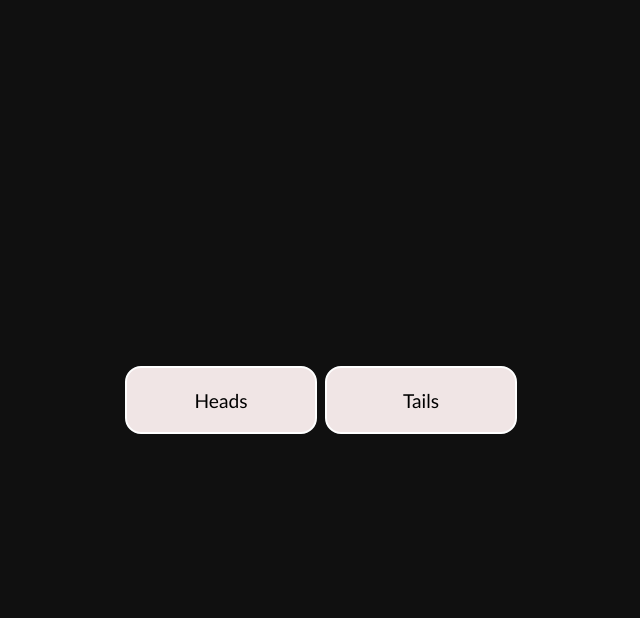
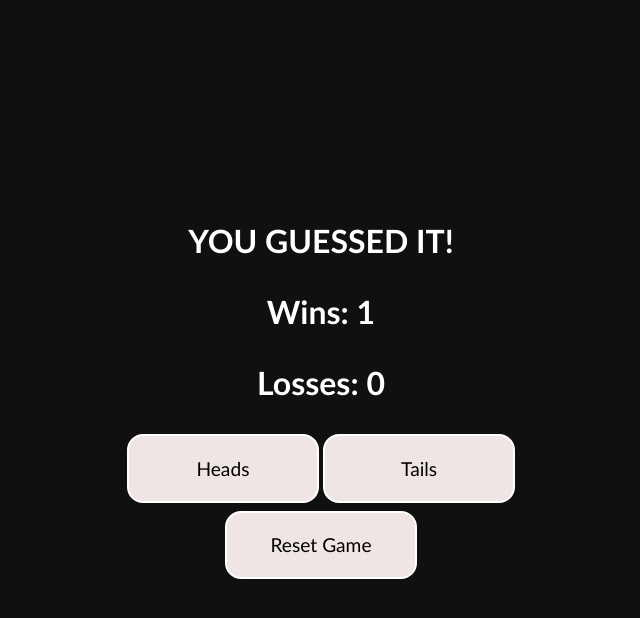
Before and after one commit to sanchezZin/simple-coin-flip-guessing-game, a plain HTML site: page index.html in a window 1280 px wide. Both pictures are taken after a click on the button "Heads". Shown: the whole page, without its empty margins (319-959 px from the left). Drawn offline with Linux system fonts and the light colour scheme.

Commit message:
Add files via upload

```diff
--- a/index.html
+++ b/index.html
@@ -13,6 +13,11 @@
             font-family:'Trebuchet MS', 'Lucida Sans Unicode', 'Lucida Grande', 'Lucida Sans', Arial, sans-serif
         }
 
+        h1 {
+            color: white;
+            margin-bottom: 1.5rem;
+        }
+
         body {
 
             display: flex;
@@ -20,6 +25,7 @@
             justify-content: center;
             height: 100vh;
             background-color: #101010;
+            flex-direction: column;
             gap: 0.5rem;
         }
 
@@ -37,32 +43,99 @@
 </head>
 <body>
 
+    <h1 id="guess-result"></h1>
+    <h1 class="heading1" id="heading-1">Wins: </h1>
+    <h1 class="heading2" id="heading-2">Losses: </h1>
+       <div class="button-container">
+        <button onclick="
 
+                playGame('heads');
 
-            <button onclick="
+        ">Heads</button>
+    <button onclick="
 
-                console.log(result);
-                result === 'heads' ? alert('You guessed it!') : alert('You did not guessed it!');
-                randomNumber = Math.random();
+playGame('tails');
 
-                result = randomNumber > 0.5 ? 'heads' : 'tails';
+    ">Tails</button>
+       </div>
 
-                ">Heads</button>
-            <button onclick="
+       <button onclick="resetGame()">Reset Game</button>
 
-            console.log(result);
-              result === 'tails' ? alert('You guessed it!') : alert('You did not guessed it!');
-                randomNumber = Math.random();
-
-                result = randomNumber > 0.5 ? 'heads' : 'tails';
-
-            ">Tails</button>
 
 
 
     <script>
-        let randomNumber = Math.random();
-        let result = randomNumber > 0.5 ? 'heads' : 'tails';
+
+        // Object
+        // Player Object
+        const player = JSON.parse(localStorage.getItem('score')) || {
+            wins: 0,
+            losses: 0,
+        };
+
+        let heading1 = document.getElementById('heading-1');
+        let heading2 = document.getElementById('heading-2');
+        heading1.innerHTML = `Wins: ${player['wins']}`;
+        heading2.innerHTML = `Losses: ${player['losses']}`;
+
+        // GUESSING DISPLAY TEXT
+        let guessHeading = document.getElementById('guess-result');
+
+        // A function that plays the game
+        // Adds a parameter [guess] a value that which choose either heads or tails
+        function playGame(guess) {
+
+            let result = getResult(); // Gets the result either heads or tails
+
+
+            if(guess === result) {
+                 // Display a text (guessed or not)
+                 guessHeading.innerHTML = "YOU GUESSED IT!";
+                player['wins']++;
+            }
+
+            else {
+                 // Display a text (guessed or not)
+                 guessHeading.innerHTML = "LOSE! TRY AGAIN";
+                player['losses']++;
+            }
+
+            heading1 = document.getElementById('heading-1');
+            heading2 = document.getElementById('heading-2');
+            heading1.innerHTML = `Wins: ${player['wins']}`;
+            heading2.innerHTML = `Losses: ${player['losses']}`;
+
+
+            // Save to local storage
+            localStorage.setItem('score', JSON.stringify(player));
+
+        }
+
+        // A method that gets the value generated either heads or tails
+        function getResult() {
+            return Math.random() > 0.5 ? 'heads' : 'tails';
+        }
+
+        // A function that resets the game
+        function resetGame() {
+
+            // Resets the score
+            player['wins'] = 0;
+            player['losses'] = 0;
+
+
+            heading1 = document.getElementById('heading-1');
+            heading2 = document.getElementById('heading-2');
+            heading1.innerHTML = `Wins: ${player['wins']}`;
+            heading2.innerHTML = `Losses: ${player['losses']}`;
+
+            // Display empty
+            guessHeading.innerHTML = "";
+
+            // DELETE ITEM IN LOCAL STORAGE
+            localStorage.removeItem('score');
+
+        }
 
 
     </script>
```
